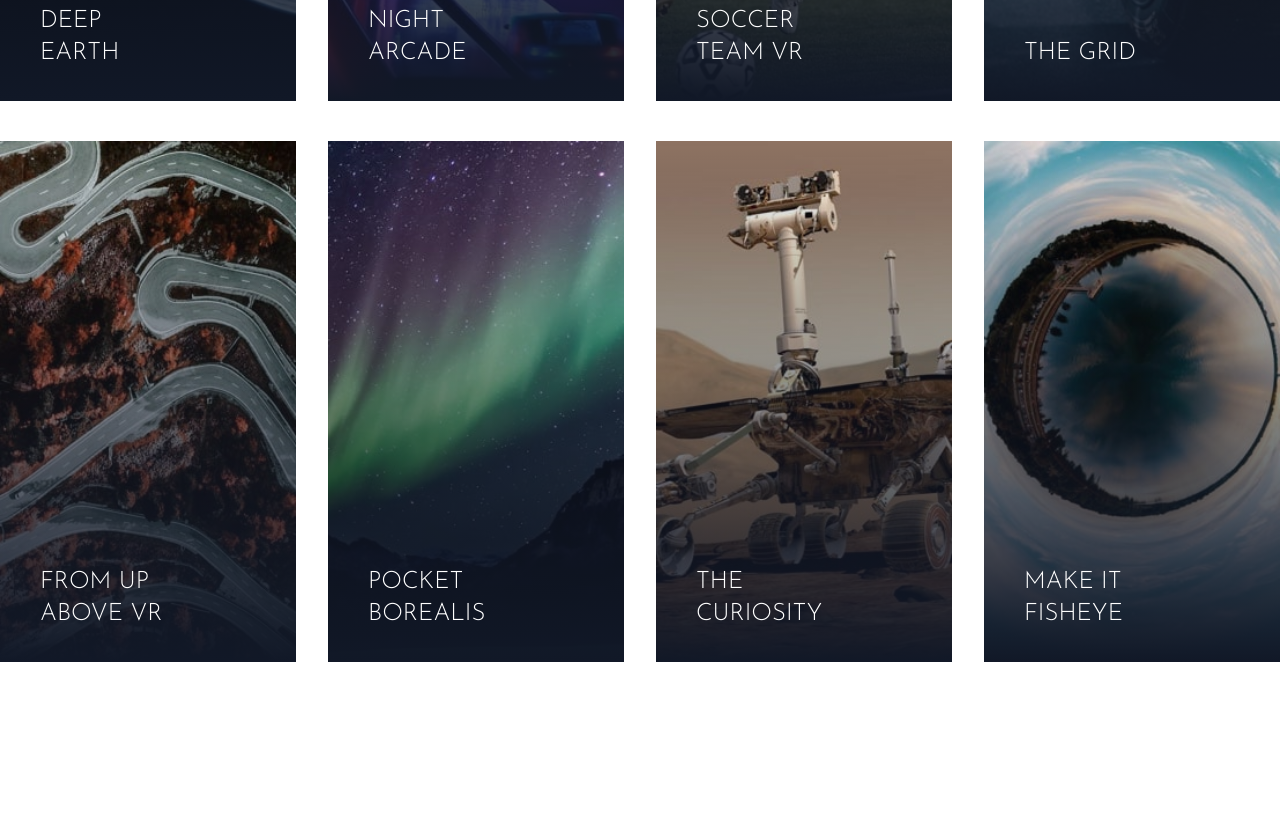
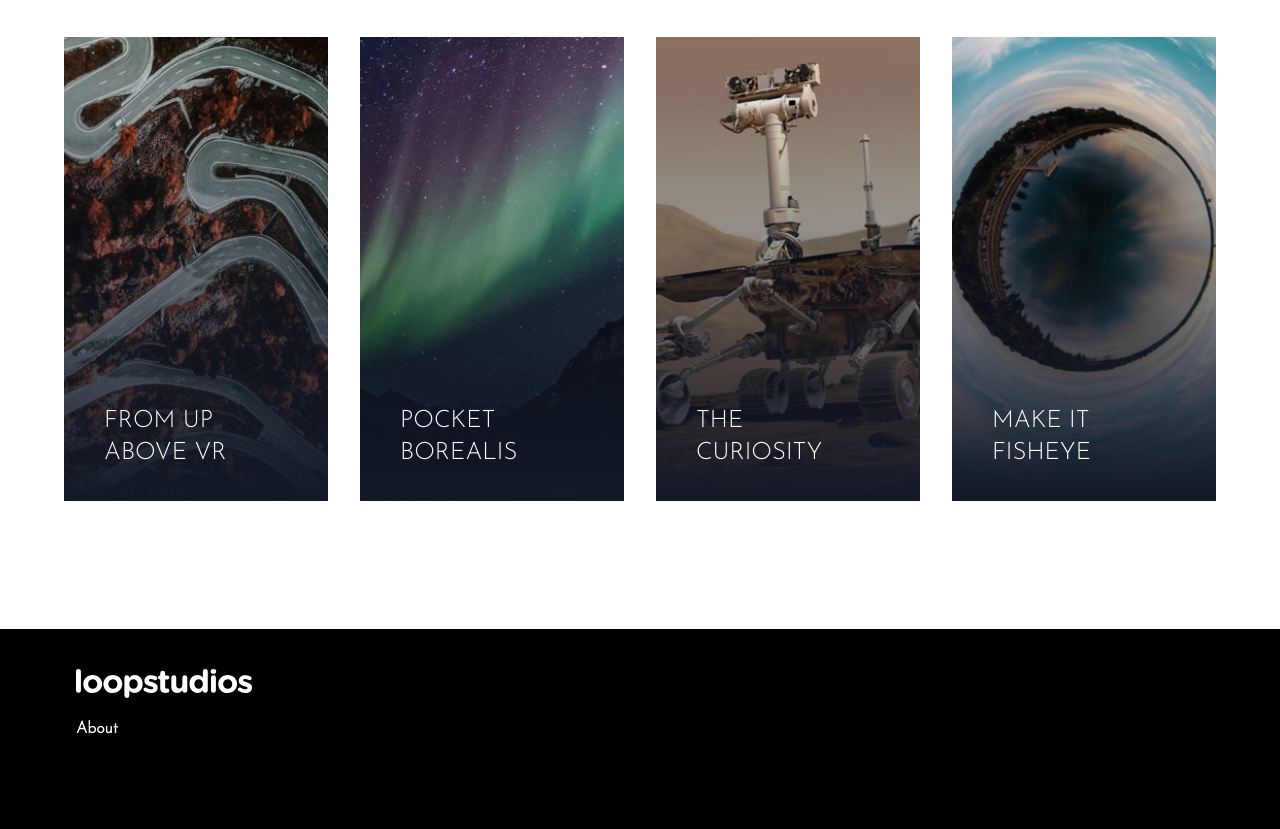
Before and after one commit to muhammad-huzaifah/tailwind-projects, a website: page tailwind-projects/loopstudio/index.html in a window 1280 px wide. Shown: the part 1947-2776 px from the top of the page. Before the commit the page ends 2609 px from the top, so only its background shows below. Drawn offline with Linux system fonts and the light colour scheme.

Commit message:
update 28 April 2024

```diff
--- a/tailwind-projects/loopstudio/index.html
+++ b/tailwind-projects/loopstudio/index.html
@@ -86,12 +86,8 @@
             Our Creations
           </h2>
 
-          <button class="hidden btn md:block">
-            See All
-          </button>
+          <button class="hidden btn md:block">See All</button>
         </div>
-      </div>
-
         <!--       Items Container      -->
         <div class="item-container">
           <!--         Item 1        -->
@@ -141,7 +137,6 @@
             <!--          Item Text-->
             <h5>The Grid</h5>
           </div>
-
         </div>
 
         <!--      Item Container 2-->
@@ -193,11 +188,36 @@
             <!--          Item Text-->
             <h5>Make It Fisheye</h5>
           </div>
-      </div>
           <!--    Bottom Button Container      -->
           <div class="flex justify-center mt-10 md:hidden">
             <button class="btn w-full md:hidden">See All</button>
           </div>
+        </div>
+      </div>
     </section>
+
+    <footer class="bg-black">
+<!--  Container    -->
+      <div class="container max-w-6xl py-10 mx-auto">
+<!--    Footer Flex Container      -->
+        <div class="flex flex-col items-center mb-8 space-y-6 md:flex-row md:space-y-0 md:justify-between md:items-start">
+<!--      Menu & Logo Container        -->
+          <div class="flex flex-col items-center space-y-8 md:items-start md:space-y-4">
+<!--        Logo      -->
+            <div class="h-8">
+              <img src="images/logo.svg" alt="" class="w-44 md:ml-3">
+            </div>
+<!--        Menu Container    -->
+            <div class="flex flex-col items-center space-y-4 font-bold text-white md:flex-row md:space-y-0 md:space-x-6 md:ml-3">
+<!--        Item 1      -->
+              <div class="h-10 group">
+                <a href="#">About</a>
+                <div class="mx-2 group-hover:border-b group-hover:border-blue-50"></div>
+              </div>
+            </div>
+          </div>
+        </div>
+      </div>
+    </footer>
   </body>
 </html>
--- a/tailwind-projects/loopstudio/package.json
+++ b/tailwind-projects/loopstudio/package.json
@@ -11,5 +11,8 @@
   "license": "MIT",
   "devDependencies": {
     "tailwindcss": "^3.0.24"
+  },
+  "dependencies": {
+    "caniuse-lite": "^1.0.30001612"
   }
 }
```
Also changed, not shown: tailwind-projects/loopstudio/css/style.css, 1 other file. Lines whose indentation alone changed are shown as unchanged.
